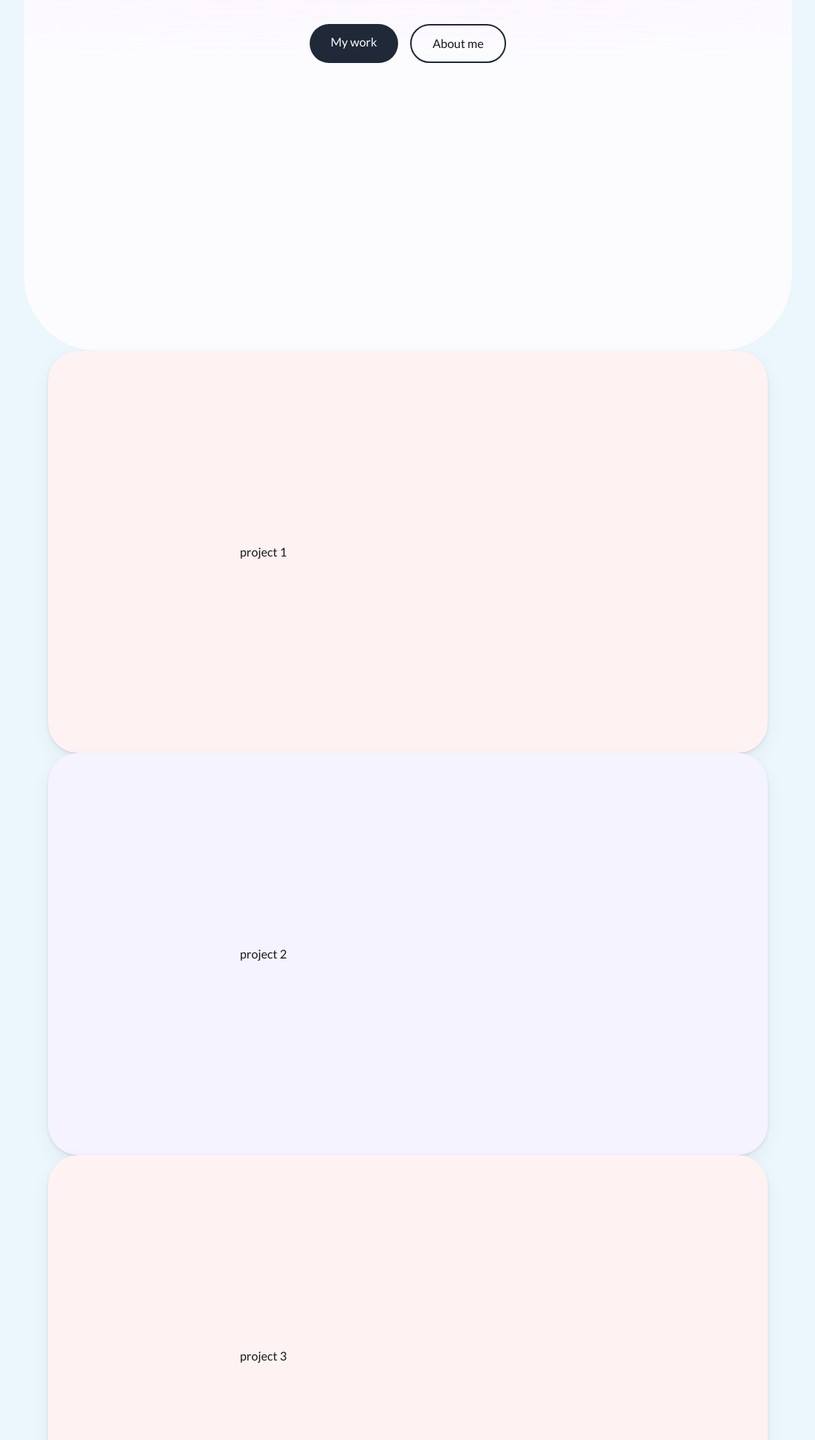
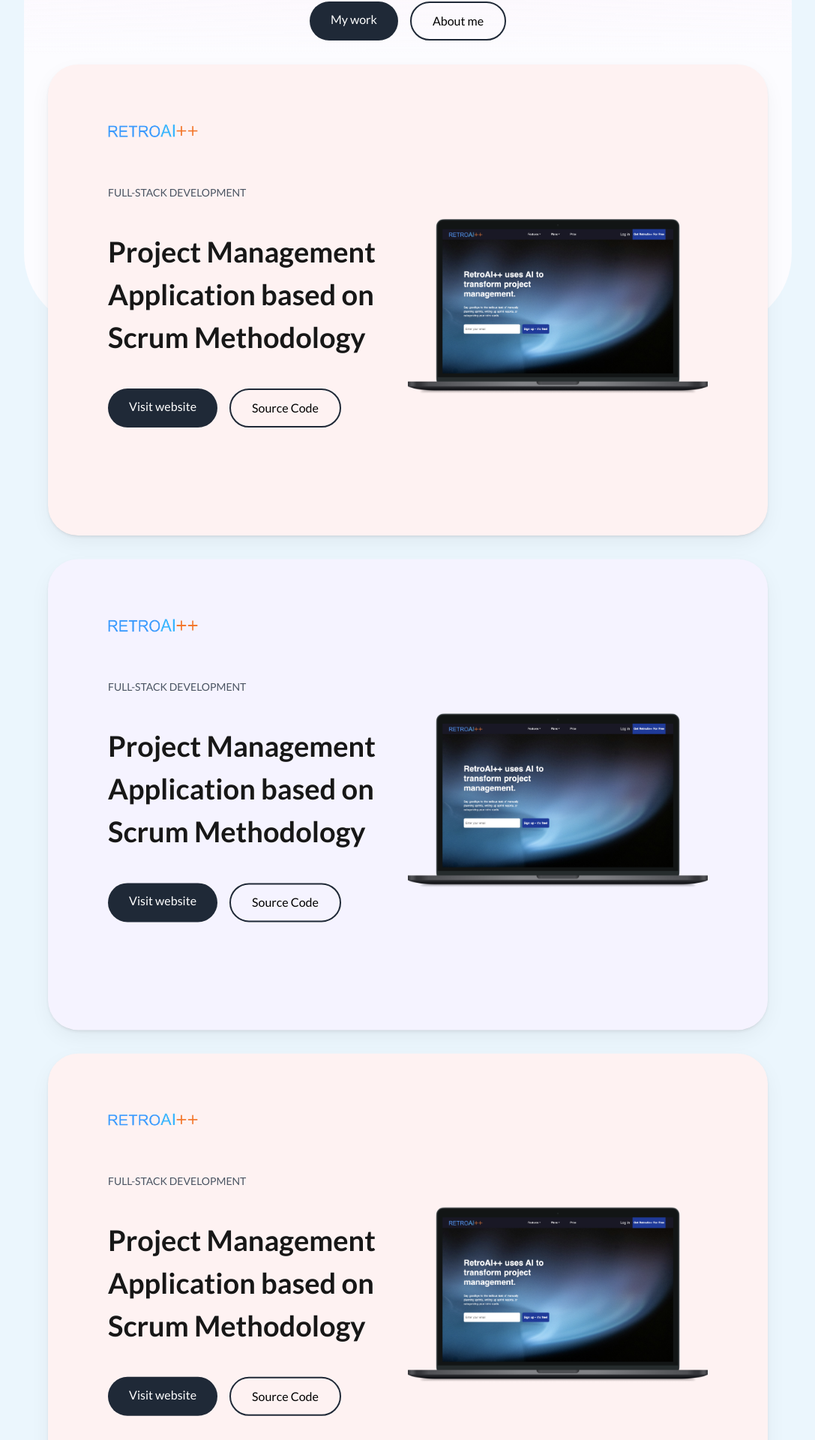
Before and after one commit to bqShina/shina-portfolio, a Next.js app in the folder portfolio-app/: page / in a window 1280 px wide. Shown: the part 452-2372 px from the top of the page at 75% size, without its empty margins (96-1183 px from the left). Built offline with nearby package versions, Linux system fonts and the light colour scheme.

Commit message:
finish projects section

```diff
--- a/portfolio-app/app/components/Footer.tsx
+++ b/portfolio-app/app/components/Footer.tsx
@@ -1,7 +1,44 @@
+import Link from "next/link";
 import React from "react";
 
 const Footer = () => {
-  return <div>Footer</div>;
+  return (
+    <div className="bg-white rounded-tl-[64px] rounded-tr-[64px] px-7 py-5">
+      <div>
+        <div className="flex">
+          <p>Follow me on other channels</p>
+          <Link href="">Github</Link>
+          <Link href="">LinkedIn</Link>
+        </div>
+        <div></div>
+        <div className="flex">
+          <div>
+            <p>Navigation</p>
+            <ul>
+              <li>Home</li>
+              <li>Work</li>
+              <li>Skills</li>
+              <li>About</li>
+              <li>Contact</li>
+            </ul>
+          </div>
+          <div>
+            <p>Projects</p>
+            <ul>
+              <li>Project 1</li>
+              <li>Project 2</li>
+              <li>Project 3</li>
+              <li>Project 4</li>
+            </ul>
+          </div>
+        </div>
+      </div>
+
+      <div>
+        <small>&copy; 2024 &ndash; Shina Qin</small>
+      </div>
+    </div>
+  );
 };
 
 export default Footer;
--- a/portfolio-app/app/components/Heading/Heading.tsx
+++ b/portfolio-app/app/components/Heading/Heading.tsx
@@ -14,16 +14,10 @@
           I build websites and apps that blows your mind
         </h1>
         <div className="flex justify-center">
-          <Link
-            className="mr-4 text-white bg-gray-800 px-7 py-3 rounded-full transition duration-200 hover:scale-95"
-            href="#projects"
-          >
+          <Link className="mr-4 btn-primary" href="#projects">
             My work
           </Link>
-          <Link
-            className="border-2 border-gray-800 px-7 py-3 rounded-full transition duration-200 hover:scale-95"
-            href={"#"}
-          >
+          <Link className="btn-secondary" href={"#"}>
             About me
           </Link>
         </div>
--- a/portfolio-app/app/components/NavBar/NavBar.module.css
+++ b/portfolio-app/app/components/NavBar/NavBar.module.css
@@ -4,6 +4,7 @@
     background-color: rgba(255, 255, 255, 0.6);
     position: fixed;
     top: 0;
+    z-index: 1;
 }
 
 .nav_links {
--- a/portfolio-app/app/components/NavBar/NavBar.tsx
+++ b/portfolio-app/app/components/NavBar/NavBar.tsx
@@ -16,15 +16,16 @@
           <li>
             <Link href="#projects">Work</Link>
           </li>
+          {/* <li>
+            <Link href="#">Tools</Link>
+          </li> */}
           <li>
-            <Link href="#">Tools</Link>
+            <Link href="#">Experience</Link>
           </li>
           <li>
             <Link href="#">Skills</Link>
           </li>
-          <li>
-            <Link href="#">Experience</Link>
-          </li>
+
           <li>
             <Link
               href="#"
--- a/portfolio-app/app/components/Projects/Projects.module.css
+++ b/portfolio-app/app/components/Projects/Projects.module.css
@@ -2,8 +2,29 @@
     border-radius: 40px;
     width: 75%;
     margin: auto;
-    padding: 20%;
+    /* padding: 20%; */
     box-shadow: 0 .6021873017743928px 1.8065619053231785px -1.25px #0000002e,
         0 2.288533303243457px 6.8655999097303715px -2.5px #00000029,
         0 10px 30px -3.75px #00000010;
+    position: sticky;
+    top: 65px;
+    overflow: visible;
+    gap: 40px;
 }
+
+.project:nth-child(2) {
+    transform: translateY(5%);
+}
+
+.project:nth-child(3) {
+    transform: translateY(10%);
+}
+
+.project:nth-child(4) {
+    transform: translateY(15%);
+}
+
+.projects_container {
+    position: relative;
+    top: -22rem;
+}
--- a/portfolio-app/app/components/Projects/Projects.tsx
+++ b/portfolio-app/app/components/Projects/Projects.tsx
@@ -1,13 +1,104 @@
 import React from "react";
 import styles from "./Projects.module.css";
+import Link from "next/link";
+import Image from "next/image";
+import retroLogo from "@/public/images/RetroAIPlusPlusLogo.png";
+import retroMock from "@/public/images/retroaipp.png";
 
 const Projects = () => {
   return (
-    <div id="projects">
-      <div className={`bg-red-50 ${styles.project}`}>project 1</div>
-      <div className={`bg-violet-50 ${styles.project}`}>project 2</div>
-      <div className={`bg-red-50 ${styles.project}`}>project 3</div>
-      <div className={`bg-violet-50 ${styles.project}`}>project 4</div>
+    <div id="projects" className={styles.projects_container}>
+      <div className={`bg-red-50 p-20 ${styles.project}`}>
+        <Image src={retroLogo} alt="project logo" style={{ width: "15%" }} />
+        <div className="flex justify-between items-center my-16">
+          <div className="project_description">
+            <p className="text-sm text-gray-600 uppercase">
+              Full-stack development
+            </p>
+            <h2 className="my-10 text-[38px] font-bold">
+              Project Management Application based on Scrum Methodology
+            </h2>
+            <div className="flex justify-start">
+              <Link className="mr-4 btn-primary" href="">
+                Visit website
+              </Link>
+              <Link className="btn-secondary" href={"#"}>
+                Source Code
+              </Link>
+            </div>
+          </div>
+          <Image src={retroMock} alt="project mock" style={{ width: "50%" }} />
+        </div>
+      </div>
+      <div className={`bg-violet-50 p-20 ${styles.project}`}>
+        {" "}
+        <Image src={retroLogo} alt="project logo" style={{ width: "15%" }} />
+        <div className="flex justify-between items-center my-16">
+          <div className="project_description">
+            <p className="text-sm text-gray-600 uppercase">
+              Full-stack development
+            </p>
+            <h2 className="my-10 text-[38px] font-bold">
+              Project Management Application based on Scrum Methodology
+            </h2>
+            <div className="flex justify-start">
+              <Link className="mr-4 btn-primary" href="">
+                Visit website
+              </Link>
+              <Link className="btn-secondary" href={"#"}>
+                Source Code
+              </Link>
+            </div>
+          </div>
+          <Image src={retroMock} alt="project mock" style={{ width: "50%" }} />
+        </div>
+      </div>
+      <div className={`bg-red-50 p-20 ${styles.project}`}>
+        {" "}
+        <Image src={retroLogo} alt="project logo" style={{ width: "15%" }} />
+        <div className="flex justify-between items-center my-16">
+          <div className="project_description">
+            <p className="text-sm text-gray-600 uppercase">
+              Full-stack development
+            </p>
+            <h2 className="my-10 text-[38px] font-bold">
+              Project Management Application based on Scrum Methodology
+            </h2>
+            <div className="flex justify-start">
+              <Link className="mr-4 btn-primary" href="">
+                Visit website
+              </Link>
+              <Link className="btn-secondary" href={"#"}>
+                Source Code
+              </Link>
+            </div>
+          </div>
+          <Image src={retroMock} alt="project mock" style={{ width: "50%" }} />
+        </div>
+      </div>
+      <div className={`bg-violet-50 p-20 ${styles.project}`}>
+        {" "}
+        <Image src={retroLogo} alt="project logo" style={{ width: "15%" }} />
+        <div className="flex justify-between items-center my-16">
+          <div className="project_description">
+            <p className="text-sm text-gray-600 uppercase">
+              Full-stack development
+            </p>
+            <h2 className="my-10 text-[38px] font-bold">
+              Project Management Application based on Scrum Methodology
+            </h2>
+            <div className="flex justify-start">
+              <Link className="mr-4 btn-primary" href="">
+                Visit website
+              </Link>
+              <Link className="btn-secondary" href={"#"}>
+                Source Code
+              </Link>
+            </div>
+          </div>
+          <Image src={retroMock} alt="project mock" style={{ width: "50%" }} />
+        </div>
+      </div>
     </div>
   );
 };
--- a/portfolio-app/app/globals.css
+++ b/portfolio-app/app/globals.css
@@ -16,6 +16,9 @@
   }
 }
 
+* {
+  scroll-behavior: smooth;
+}
 body {
   color: var(--foreground);
   background: var(--background);
@@ -33,13 +36,16 @@
 }
 
 .sub-heading {
-  /* display: inline-block; */
   background: linear-gradient(125deg, rgba(255, 255, 255, .6) 0%, var(--token-7271da1b-9f0a-41bd-91b9-d7098d8944de, rgb(244, 237, 255)) 100%);
   border-radius: 32px;
   border: 1px solid white;
-  width: 15%;
+  width: 11rem;
   margin: auto;
   padding: 6px 20px;
+}
+
+.sub-heading {
+
 }
 
 @layer utilities {
@@ -47,3 +53,11 @@
     text-wrap: balance;
   }
 }
+
+.btn-primary {
+  @apply text-white bg-gray-800 px-7 py-3 rounded-full transition duration-200 hover:scale-95;
+}
+
+.btn-secondary {
+  @apply border-2 border-gray-800 px-7 py-3 rounded-full transition duration-200 hover:scale-95 text-black;
+}
--- a/portfolio-app/app/layout.tsx
+++ b/portfolio-app/app/layout.tsx
@@ -27,7 +27,7 @@
 }>) {
   return (
     <html lang="en">
-      <body className={`${lato.className} scroll-smooth!`}>
+      <body className={`${lato.className} scroll-smooth`}>
         <NarBar />
         <main>{children}</main>
         <Footer />
```
Also changed, not shown: portfolio-app/public/images/RetroAIPlusPlusLogo.png (added), portfolio-app/public/images/retroaipp.png (added).
